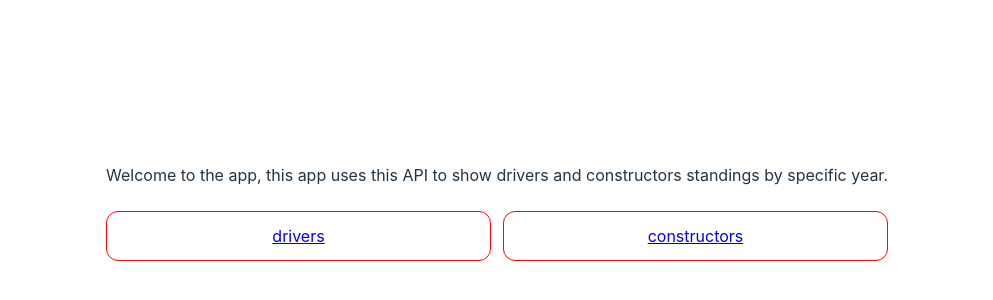
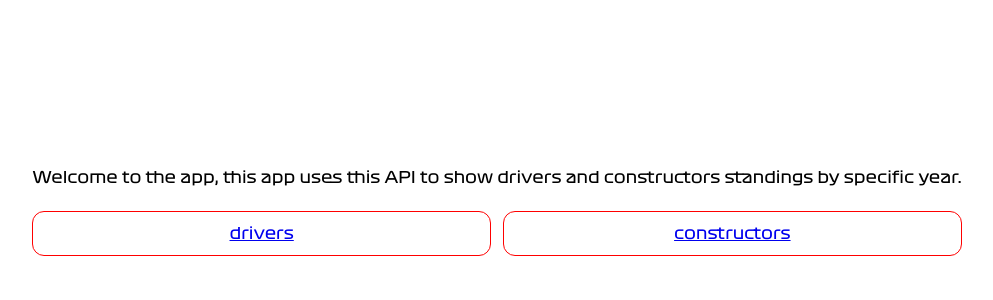
Before and after one commit to moromichele/Formula-1-2, a React (Vite) app: page / in a window 1280 px wide. Shown: the part 188-488 px from the top of the page, without its empty margins (143-1136 px from the left). Built offline with nearby package versions, Linux system fonts and the light colour scheme.

Commit message:
added f1-looking font, list standings

```diff
--- a/src/App.css
+++ b/src/App.css
@@ -1,6 +1,4 @@
 #root {
-  max-width: 1280px;
   margin: 0 auto;
-  padding: 2rem;
   text-align: center;
 }
--- a/src/ConstructorStandings.tsx
+++ b/src/ConstructorStandings.tsx
@@ -2,7 +2,7 @@ import { useEffect } from "react"
 import "./App.css"
 import { useConstructorStandingsByYearQuery } from "./queries"
 import {
-	getConstructorByConstructorStandingsData,
+	getConstructorsByConstructorStandingsData,
 	isInvalidStandings,
 } from "./utils"
 import { useNavigate, useOutletContext } from "react-router"
@@ -23,7 +23,7 @@ export const ConstructorStandings = () => {
 
 	if (isLoadingConstructorStandings) return <div>loading data</div>
 
-	if (isInvalidStandings(constructorStandingsData))
+	if (!constructorStandingsData || isInvalidStandings(constructorStandingsData))
 		return (
 			<div>
 				No data for this year, this could mean that you're trying to access a
@@ -31,20 +31,12 @@ export const ConstructorStandings = () => {
 			</div>
 		)
 
+	const constructors = getConstructorsByConstructorStandingsData(constructorStandingsData)
+
 	return (
-		<>
-			{constructorStandingsData && (
-				<div>
-					{" "}
-					Data fetched, c winner in {year} was{" "}
-					{
-						getConstructorByConstructorStandingsData(
-							constructorStandingsData,
-							0
-						)?.Constructor.name
-					}
-				</div>
-			)}
-		</>
+		<div>
+			Data fetched, c standings in {year}:
+			{constructors.map((constructor)=><div>{constructor.Constructor.name}</div>)}
+		</div>
 	)
 }
--- a/src/DriverStandings.tsx
+++ b/src/DriverStandings.tsx
@@ -2,7 +2,7 @@ import { useNavigate, useOutletContext } from "react-router"
 import "./App.css"
 import { useDriverStandingsByYearQuery } from "./queries"
 import {
-	getDriverStandingByDriverStandingsData,
+	getDriversByDriverStandingsData,
 	isInvalidStandings,
 } from "./utils"
 import { useEffect } from "react"
@@ -21,7 +21,7 @@ export const DriverStandings = () => {
 	console.log(year)
 	if (isLoadingDriverStandings) return <div>loading data</div>
 
-	if (isInvalidStandings(driverStandingsData))
+	if (!driverStandingsData || isInvalidStandings(driverStandingsData))
 		return (
 			<div>
 				No data for this year, this could mean that you're trying to access a
@@ -29,18 +29,12 @@ export const DriverStandings = () => {
 			</div>
 		)
 
+	const drivers = getDriversByDriverStandingsData(driverStandingsData)
+
 	return (
-		<>
-			{driverStandingsData && (
-				<div>
-					{" "}
-					Data fetched, d winner in {year} was{" "}
-					{
-						getDriverStandingByDriverStandingsData(driverStandingsData, 0)
-							?.Driver.driverId
-					}
-				</div>
-			)}
-		</>
+		<div>
+			Data fetched, d standings in {year}:
+			{drivers.map((driver)=><div>{driver.Driver.driverId}</div>)}
+		</div>
 	)
 }
--- a/src/index.css
+++ b/src/index.css
@@ -1,16 +1,10 @@
+@font-face {
+  font-family: 'Formula1';
+  src:  url('/src/fonts/Formula1-Regular.ttf'),url('/src/fonts/Formula1-Bold.ttf') ;
+}
+
 :root {
-  font-family: Inter, system-ui, Avenir, Helvetica, Arial, sans-serif;
-  line-height: 1.5;
-  font-weight: 400;
-
-  color-scheme: light dark;
-  color: rgba(255, 255, 255, 0.87);
-  background-color: #242424;
-
-  font-synthesis: none;
-  text-rendering: optimizeLegibility;
-  -webkit-font-smoothing: antialiased;
-  -moz-osx-font-smoothing: grayscale;
+  font-family: 'Formula1', Inter, system-ui, Avenir, Helvetica, Arial, sans-serif;
 }
 
 body {
@@ -20,16 +14,3 @@ body {
   min-width: 320px;
   min-height: 100vh;
 }
-
-@media (prefers-color-scheme: light) {
-  :root {
-    color: #213547;
-    background-color: #ffffff;
-  }
-  a:hover {
-    color: #747bff;
-  }
-  button {
-    background-color: #f9f9f9;
-  }
-}
--- a/src/utils.ts
+++ b/src/utils.ts
@@ -1,28 +1,15 @@
-import { ConstructorStandingsDataT, DriverStandingsDataT } from "./types"
+import { ConstructorStandingsDataT, ConstructorStandingT, DriverStandingsDataT, DriverStandingT } from "./types"
 
-export function getDriverStandingByDriverStandingsData(
+export function getDriversByDriverStandingsData(
 	data: DriverStandingsDataT,
-	position: number
-) {
-	const driverStandings =
-		data.MRData.StandingsTable.StandingsLists[0].DriverStandings
-	if (position < 0 || position > driverStandings.length) return undefined
-	return data.MRData.StandingsTable.StandingsLists[0].DriverStandings[position]
+): Array<DriverStandingT> {
+	return data.MRData.StandingsTable.StandingsLists[0].DriverStandings
 }
 
-export function getConstructorByConstructorStandingsData(
+export function getConstructorsByConstructorStandingsData(
 	data: ConstructorStandingsDataT,
-	position: number
-) {
-	if (
-		position < 0 ||
-		position >
-			data.MRData.StandingsTable.StandingsLists[0].ConstructorStandings.length
-	)
-		return undefined
-	return data.MRData.StandingsTable.StandingsLists[0].ConstructorStandings[
-		position
-	]
+): Array<ConstructorStandingT> {
+	return data.MRData.StandingsTable.StandingsLists[0].ConstructorStandings
 }
 
 export function isInvalidStandings(
```
Also changed, not shown: src/types.ts (+23 -15 lines), src/fonts/Formula1-Bold.ttf (added), src/fonts/Formula1-Regular.ttf (added).
